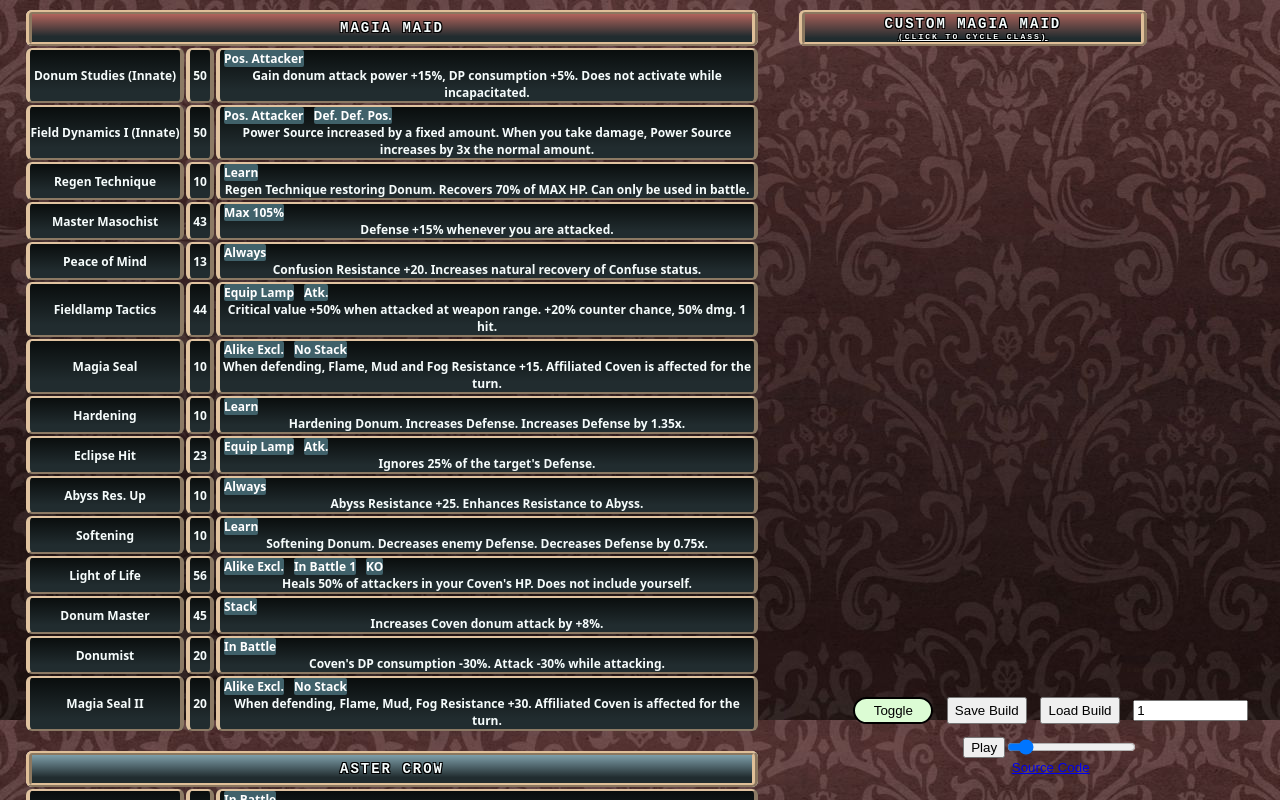
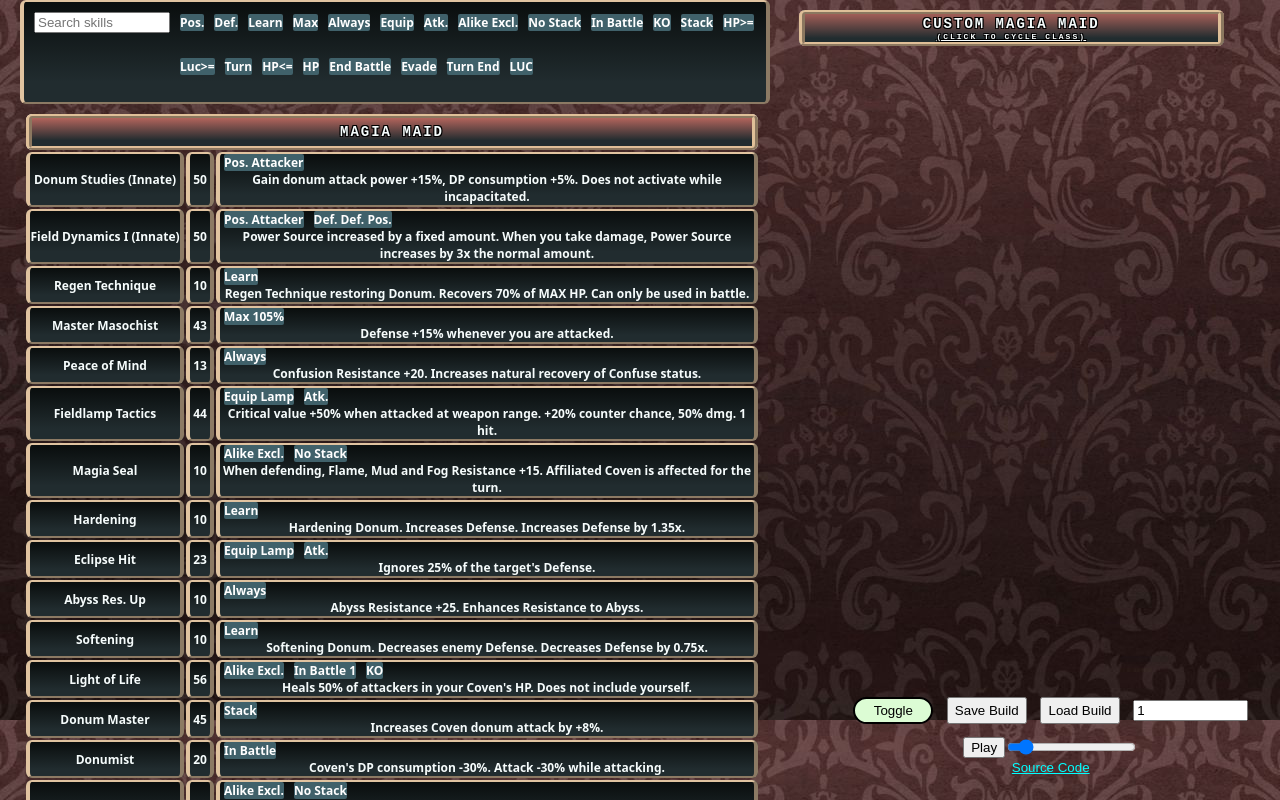
Before and after one commit to cecilbowen/galleriaclassbuilder, a React (Create React App) app: page / in a window 1280 px wide. Shown: the top 800 px of the page. Built offline with nearby package versions, Linux system fonts and the light colour scheme.

Commit message:
added search and tag filter fix soul clarity not being allowed to surpass 99 in route screen

```diff
--- a/src/App.js
+++ b/src/App.js
@@ -1,6 +1,7 @@
 import React, { useEffect, useState } from "react";
 import "./styles.css";
 import { initSkills, getAllFacets } from "./facets";
+import SKILLS from "./data/skills.json";
 import FacetTable from "./components/FacetTable";
 import {
   newBuild,
@@ -11,7 +12,8 @@ import {
   getSkillNumberByName,
   getFacetNumber,
   getFacetByNumber,
-  getSkillByNumber
+  getSkillByNumber,
+  TAG_DESCRIPTIONS
 } from "./utils";
 import CustomBuild from "./components/CustomBuild";
 import Directions from "./components/Directions";
@@ -23,6 +25,9 @@ export default function App() {
   const [seeDirections, setSeeDirections] = useState(false);
   const [startingSoulClarity, setStartingSoulClarity] = useState(1);
   const [efficient, setEfficient] = useState(true);
+  const [filterString, setFilterString] = useState("");
+  const [filterTag1, setFilterTag1] = useState("");
+  const [filterTag2, setFilterTag2] = useState("");
 
   useEffect(() => {
     initSkills();
@@ -49,6 +54,10 @@ export default function App() {
   useEffect(() => {
     setFinalSteps(getFacetOrder(myBuild));
   }, [myBuild]);
+
+  useEffect(() => {
+    setFilterTag2("");
+  }, [filterTag1]);
 
   useEffect(() => {
     let clarity = startingSoulClarity;
@@ -227,14 +236,80 @@ export default function App() {
           key={i}
           header={clsName}
           skills={skills}
+          filterString={filterString}
+          filterTags={[filterTag1, filterTag2]}
         />
       );
     });
   };
 
+  const renderFilter = () => {
+    let tags = [];
+    let tagsB = [];
+    for (const skill of SKILLS) {
+      for (const tag of skill.tags) {
+        tags.push(tag[0]);
+
+        if (filterTag1 && tag[1] && tag.indexOf(filterTag1) !== -1) {
+          tagsB.push(tag[1]);
+        }
+      }
+    }
+    tags = Array.from(new Set(tags));
+    tags.sort((a, b) => a - b);
+    tagsB = Array.from(new Set(tagsB));
+    tagsB.sort((a, b) => a - b);
+
+    return (
+      <div className="FilterDiv">
+        <input
+          className="FilterBar"
+          type="text"
+          id="filter"
+          name="filter"
+          onChange={ev => setFilterString(ev.target.value)}
+          placeholder="Search skills"
+        />
+        <div className="FilterTags noselect">
+          {tags.map((x, i) =>
+            <div
+              style={{ color: x === filterTag1 ? "gold" : "" }}
+              key={`filter-tag1-${i}`}
+              className="FilterTag"
+              title={TAG_DESCRIPTIONS[x]}
+              onClick={() => {
+                if (filterTag1 === x) {
+                  setFilterTag1("");
+                } else {
+                  setFilterTag1(x);
+                }
+              }}>{x}</div>
+          )}
+          {tagsB.map((x, i) =>
+            <div
+              style={{ backgroundColor: "#556a40", color: x === filterTag2 ? "gold" : "" }}
+              key={`filter-tag2-${i}`}
+              className="FilterTag"
+              title={TAG_DESCRIPTIONS[x]}
+              onClick={() => {
+                if (filterTag2 === x) {
+                  setFilterTag2("");
+                } else {
+                  setFilterTag2(x);
+                }
+              }}>{x}</div>
+          )}
+        </div>
+      </div>
+    );
+  };
+
   return (
     <div className="App">
-      <div style={{ width: "60vw" }}>{renderBaseClasses()}</div>
+      {renderFilter()}
+      <div style={{ width: "60vw", marginTop: "6.5em" }}>
+        {renderBaseClasses()}
+      </div>
       <div className="CustomBuild">
         <CustomBuild
           facetName={myBuild.facet}
@@ -306,7 +381,7 @@ export default function App() {
           <option label="Small Soul / CIII" value="8"></option>
         </datalist>
         <MusicButton />
-        <small><a href="https://github.com/cecilbowen/galleriaclassbuilder">Source Code</a></small>
+        <small><a style={{ color: "aqua" }} href="https://github.com/cecilbowen/galleriaclassbuilder">Source Code</a></small>
       </div>
     </div>
   );
--- a/src/components/FacetTable.js
+++ b/src/components/FacetTable.js
@@ -2,8 +2,28 @@ import React, { useState } from "react";
 import { getFacetColor } from "../utils";
 import PropTypes from 'prop-types';
 
-const FacetTable = ({ header, editBuild, skills }) => {
+const FacetTable = ({ header, editBuild, filterString, filterTags, skills }) => {
   const [color] = useState(getFacetColor(header));
+
+  const fString = filterString.toLowerCase();
+  const fTags = filterTags;
+  let theSkills = skills;
+
+  if (fTags[0]) {
+    theSkills = skills.slice(0).filter(sk => {
+      let skTags = sk.tags.filter(tag => tag.includes(fTags[0]));
+      skTags = skTags.filter(tag => !fTags[1] || tag.includes(fTags[1]));
+
+      return skTags.length > 0;
+    });
+  }
+
+  if (fString) {
+    theSkills = theSkills.slice(0).filter(x =>
+      x.name.toLowerCase().includes(fString) ||
+      x.description.toLowerCase().includes(fString)
+    );
+  }
 
   const renderTableRow = (skill, index) => {
     const tags = skill.tags.map(x => `${x.join(" ")}`);
@@ -32,6 +52,9 @@ const FacetTable = ({ header, editBuild, skills }) => {
 
   const renderTable = tableSkills => {
     const headerColor = `linear-gradient(${color} -40%, #212c2f 80%, #212c2f 10%)`;
+    if (tableSkills.length === 0) {
+      return null;
+    }
 
     return (
       <table className={"FacetTable"}>
@@ -53,12 +76,14 @@ const FacetTable = ({ header, editBuild, skills }) => {
     );
   };
 
-  return renderTable(skills);
+  return renderTable(theSkills);
 };
 
 FacetTable.propTypes = {
   header: PropTypes.string,
   editBuild: PropTypes.func,
+  filterString: PropTypes.string,
+  filterTags: PropTypes.array,
   skills: PropTypes.array
 };
 
--- a/src/facets.js
+++ b/src/facets.js
@@ -60,10 +60,19 @@ export const initSkills = () => {
     skill.color = getFacetColor(skill.facet);
     skill.level = getSkillLevel(skill);
   }
+
+  const tags = [];
+  for (const skill of SKILLS) {
+    for (const tag of skill.tags) {
+      tags.push(tag[0]);
+    }
+  }
+  tags.sort((a, b) => a - b);
+  console.log('tags', Array.from(new Set(tags)));
 };
 
 export const getAllFacets = () => {
-  let allFacets = {};
+  const allFacets = {};
   let facetName;
   for (const skill of SKILLS) {
     if (!facetName || facetName !== skill.facet) {
--- a/src/styles.css
+++ b/src/styles.css
@@ -74,6 +74,56 @@ body {
   bottom: -11em;
   position: fixed;
   z-index: -1;
+}
+
+.FilterTags {
+  display: flex;
+  flex-wrap: wrap;
+  margin-top: 1em;
+}
+
+.FilterTag {
+  color: white;
+  background-color: #40616a;
+  border-radius: 2px;
+  margin-right: 10px;
+  width: fit-content;
+  height: fit-content;
+  cursor: pointer;
+}
+
+.FilterDiv {
+  position: fixed;
+  z-index: 2;
+  left: 20px;
+  top: 0px;
+  width: 58vw;
+  background-color: black;
+  display: flex;
+  height: 100px;
+  cursor: initial;
+
+  padding: 0px;
+  font-size: 12px;
+  overflow: hidden;
+
+  border-left: 4px;
+  border-top: 2px;
+  border-bottom: 2px;
+  border-right: 4px;
+  border-style: outset;
+  border-radius: 6px;
+  border-color: #e0c3a0;
+  font-family: system-ui;
+  font-weight: bold;
+  color: #f6fcfc;
+  background-image: linear-gradient(#0a0e0e 2%, #212c2f 80%, #212c2f 10%);
+}
+
+.FilterBar {
+  width: 10vw;
+  height: fit-content;
+  margin: 10px;
 }
 
 .ToggleButton {
@@ -170,7 +220,7 @@ body {
   flex-wrap: wrap;
 }
 
-.SkillPointTable > div {
+.SkillPointTable>div {
   flex-basis: 40%;
   flex-grow: 1;
   margin: 1px 2px 2px 1px;
@@ -183,7 +233,7 @@ body {
   display: flex;
 }
 
-.SkillPointTableItem > div {
+.SkillPointTableItem>div {
   margin-left: 10px;
 }
 
@@ -197,13 +247,16 @@ body {
   right: 5px;
   top: 2px;
 }
+
 .DiscountTag-name {
   text-transform: uppercase;
   font-size: 10px;
 }
+
 .DiscountTag-number {
   font-family: Cambria, Cochin, Georgia, Times, 'Times New Roman', serif;
 }
+
 .CostTag {
   position: absolute;
   right: 7px;
@@ -242,6 +295,7 @@ body {
   left: 61vw;
   overflow-y: auto;
   height: 80vh;
+  width: 36vw;
 }
 
 .CustomBuild-cell {
@@ -283,7 +337,7 @@ body {
   table-layout: fixed;
   vertical-align: top;
   display: table;
-  width: 30vw;
+  width: 100%;
   padding: 0em 1em 1em 1em;
 }
 
@@ -305,8 +359,7 @@ body {
   outline: 1px dashed yellow;
 }
 
-.FacetTable-body {
-}
+.FacetTable-body {}
 
 .FacetTable-cell {
   border: 1px solid #ddd;
@@ -334,12 +387,12 @@ body {
   /*background-color: #3a494d;*/
   width: 150px;
 }
+
 .FacetTable-row td:nth-child(2) {
   width: 20px;
 }
-.FacetTable-row td:nth-child(3) {
 
-}
+.FacetTable-row td:nth-child(3) {}
 
 .FacetTable-row:hover {
   background-color: rgb(75, 94, 99);
@@ -358,11 +411,17 @@ body {
 }
 
 .noselect {
-  -webkit-touch-callout: none; /* iOS Safari */
-  -webkit-user-select: none; /* Safari */
-  -khtml-user-select: none; /* Konqueror HTML */
-  -moz-user-select: none; /* Old versions of Firefox */
-  -ms-user-select: none; /* Internet Explorer/Edge */
-  user-select: none; /* Non-prefixed version, currently
+  -webkit-touch-callout: none;
+  /* iOS Safari */
+  -webkit-user-select: none;
+  /* Safari */
+  -khtml-user-select: none;
+  /* Konqueror HTML */
+  -moz-user-select: none;
+  /* Old versions of Firefox */
+  -ms-user-select: none;
+  /* Internet Explorer/Edge */
+  user-select: none;
+  /* Non-prefixed version, currently
                                   supported by Chrome, Edge, Opera and Firefox */
 }
--- a/src/utils.js
+++ b/src/utils.js
@@ -4,6 +4,30 @@ import SKILLS from "./data/skills.json";
 export const SKILL_LEARN_LEVELS = [
   0, 0, 4, 8, 12, 17, 22, 28, 34, 41, 48, 56, 63, 72, 81
 ];
+
+export const TAG_DESCRIPTIONS = {
+	"Pos.": "Position: Skill only active when in certain battle positions",
+	"Def.": "Defense: Skill involves defense in battle",
+	"Learn": "Skill is a donum useable in battle",
+	"Max": "Skill has a stat or turn limit",
+	"Always": "Skill always active",
+	"Equip": "Skill only active when meeting certain equipment criteria",
+	"Atk.": "Attack: Involves an outgoing attack",
+	"Alike Excl.": "Alike Exclude: Only 1 skill from this skill's category can be active at a time",
+	"No Stack": "Skill effect doesn't stack",
+	"In Battle": "Skill only active in battle",
+	"KO": "Skill activates on a KO",
+	"Stack": "Skill effect stacks",
+	"HP>=": "HP must be >= a certain value for skill to take affect",
+	"Luc>=": "Luc must be >= a certain value for skill to take affect",
+	"Turn": "Skill activates every turn",
+	"HP<=": "HP must be <= a certain value for skill to take affect",
+	"HP": "HP must be at a certain value for skill to take affect",
+	"End Battle": "Skill activates on battle end",
+	"Evade": "Skill activates when player evades an attack",
+	"Turn End": "Skill activates on turn end",
+	"LUC": "LUC must be at a certain value for skill to take affect",
+};
 
 const CLARITY_STOPS = [
   22, 31, 38, 44, 49, 54, 59, 63, 67, 70, 74, 77, 80, 83, 86, 89, 92, 94, 97, 99
@@ -318,7 +342,7 @@ export const getFacetOrder = build => {
     });
 
     soulClarity = soulClarity + getSoulClarityIncreaseFromLevel(transferLevel);
-    soulClarity = Math.min(99, soulClarity);
+    soulClarity = Math.min(999, soulClarity);
   }
 
   finalSteps.sort((a, b) => {
@@ -401,6 +425,20 @@ export const getSkillPointsAddedFromSoulClarity = soulClarity => {
   return Math.floor(soulClarity / 10) - 9 + 98;
 };
 
+export const getSoulClarityToHitSkillPoints = (skillPointsTarget, numPetitions) => {
+  const withoutWitchPetitions = (skillPointsTarget - 40 - 99) * 10 + 109;
+  const with1WitchPetition = (skillPointsTarget - 50 - 99) * 10 + 109;
+  const with2WitchPetitions = (skillPointsTarget - 80 - 99) * 10 + 109;
+
+  if (numPetitions === 1) {
+    return with1WitchPetition;
+  } else if (numPetitions === 2) {
+    return with2WitchPetitions;
+  }
+
+  return withoutWitchPetitions;
+};
+
 export const getFacetColor = facetName => {
   return Facets.colors[Facets.names.indexOf(facetName)] || "white";
 };
```
Also changed, not shown: src/components/Directions.js (+26 -20 lines), src/examples.txt.
